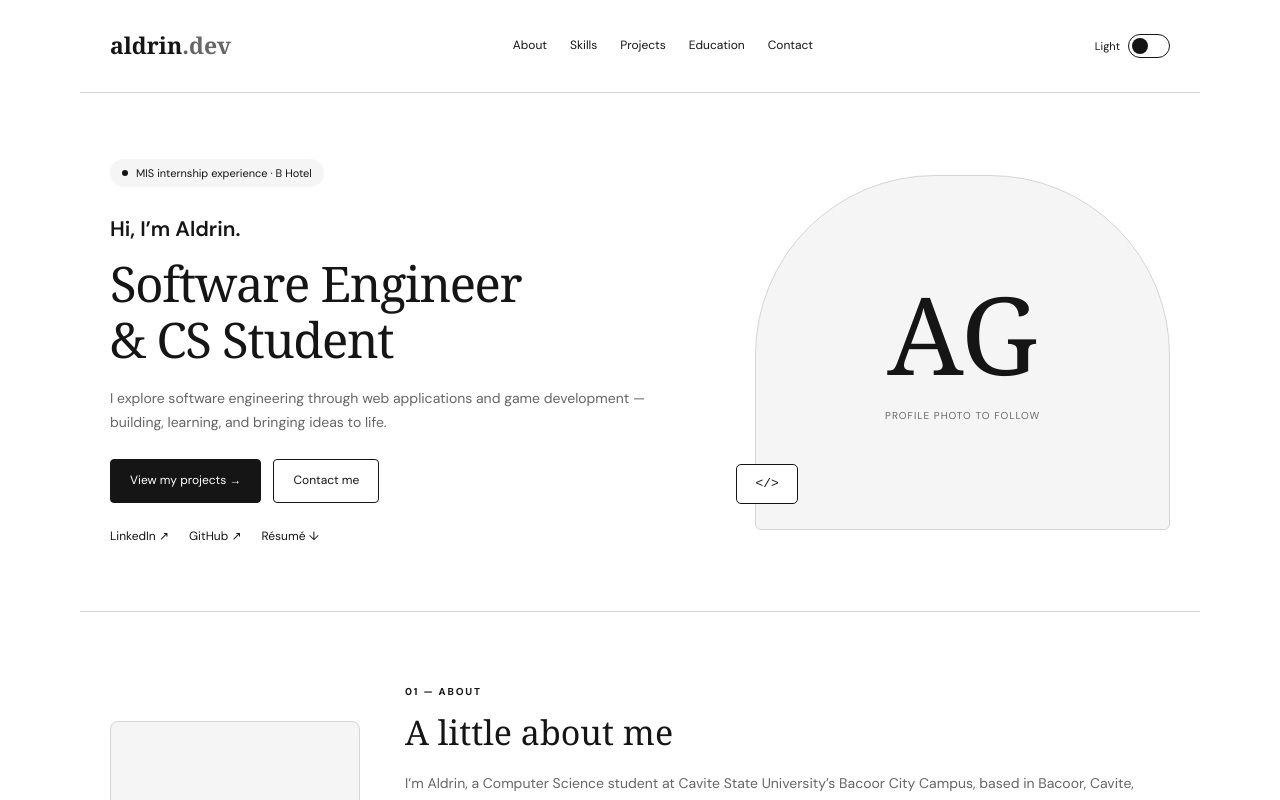
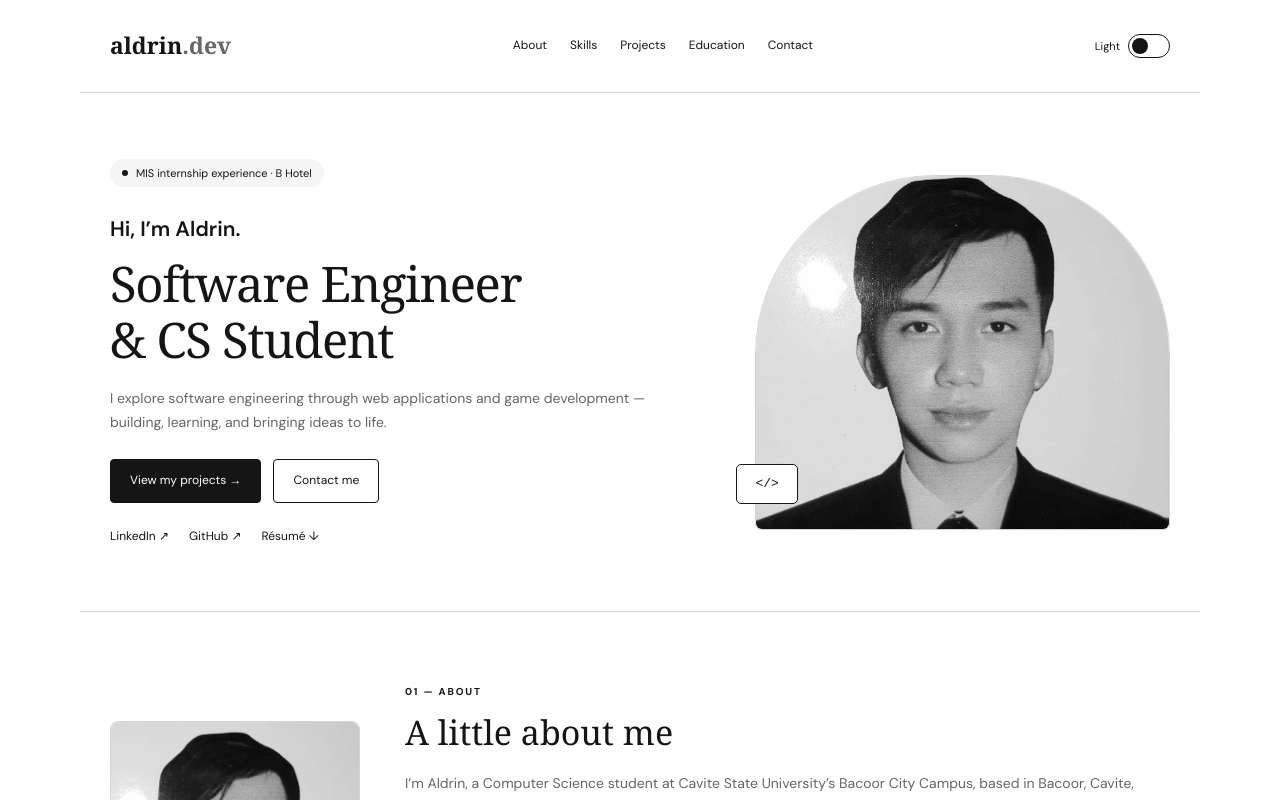
Before and after one commit to aldringeneroso/aldrin-portfolio-react-tailwind, a React (Vite) app: page / in a window 1280 px wide. Shown: the top 800 px of the page. Built offline with nearby package versions, Linux system fonts and the light colour scheme.

Commit message:
Add the profile portrait

```diff
--- a/src/App.jsx
+++ b/src/App.jsx
@@ -125,10 +125,14 @@ function ThemeToggle() {
 function Portrait() {
   return (
     <div className="portrait">
-      <span className="initials" aria-hidden="true">
-        AG
-      </span>
-      <small>PROFILE PHOTO TO FOLLOW</small>
+      <img
+        className="portrait-photo"
+        src={profile.photoUrl}
+        alt={`Portrait of ${profile.name}`}
+        width="1208"
+        height="1188"
+        decoding="async"
+      />
       <span className="portrait-tag" aria-hidden="true">
         &lt;/&gt;
       </span>
--- a/src/content.js
+++ b/src/content.js
@@ -11,6 +11,7 @@ export const profile = {
   github: 'https://github.com/aldringeneroso',
   linkedin: 'https://www.linkedin.com/in/aldrin-esmeralda-generoso-633b1a416/',
   resumeUrl: '/assets/aldrin-generoso-resume.pdf',
+  photoUrl: '/assets/aldrin-generoso-profile.png',
 };
 
 export const skills = [
--- a/src/index.css
+++ b/src/index.css
@@ -230,16 +230,15 @@ p {
   justify-content: center;
   position: relative;
 }
-.initials {
-  font-family: Georgia, serif;
-  font-size: 108px;
-  line-height: 1;
-}
-.portrait small {
-  color: var(--muted);
-  font-size: 10px;
-  margin-top: 20px;
-  letter-spacing: 1px;
+.portrait-photo {
+  position: absolute;
+  inset: 0;
+  width: 100%;
+  height: 100%;
+  object-fit: cover;
+  object-position: center 25%;
+  border-radius: inherit;
+  filter: grayscale(1);
 }
 .portrait-tag {
   position: absolute;
@@ -260,9 +259,6 @@ p {
 .about-grid .portrait {
   min-height: 290px;
   border-radius: 8px;
-}
-.about-grid .initials {
-  font-size: 80px;
 }
 .interests {
   border-block: 1px solid var(--line);
```
Also changed, not shown: public/assets/aldrin-generoso-profile.png (added), 1 other file (tests, documents, lock files or other folders).
